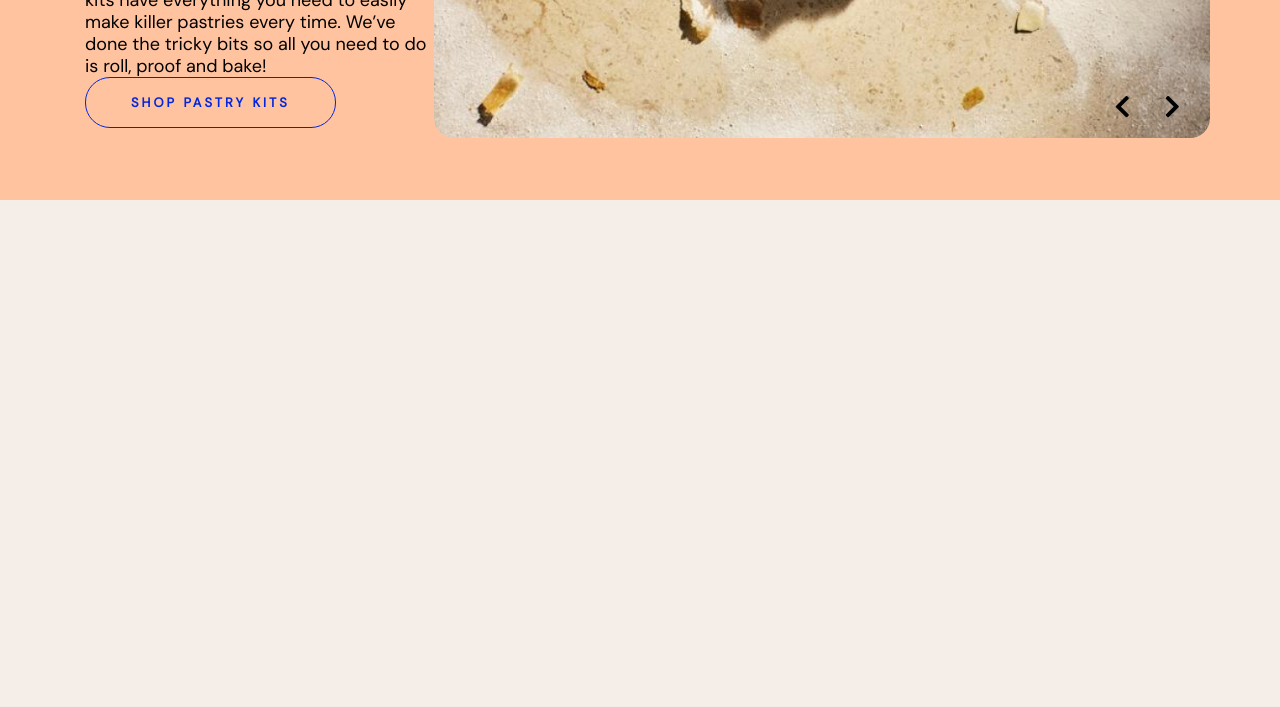
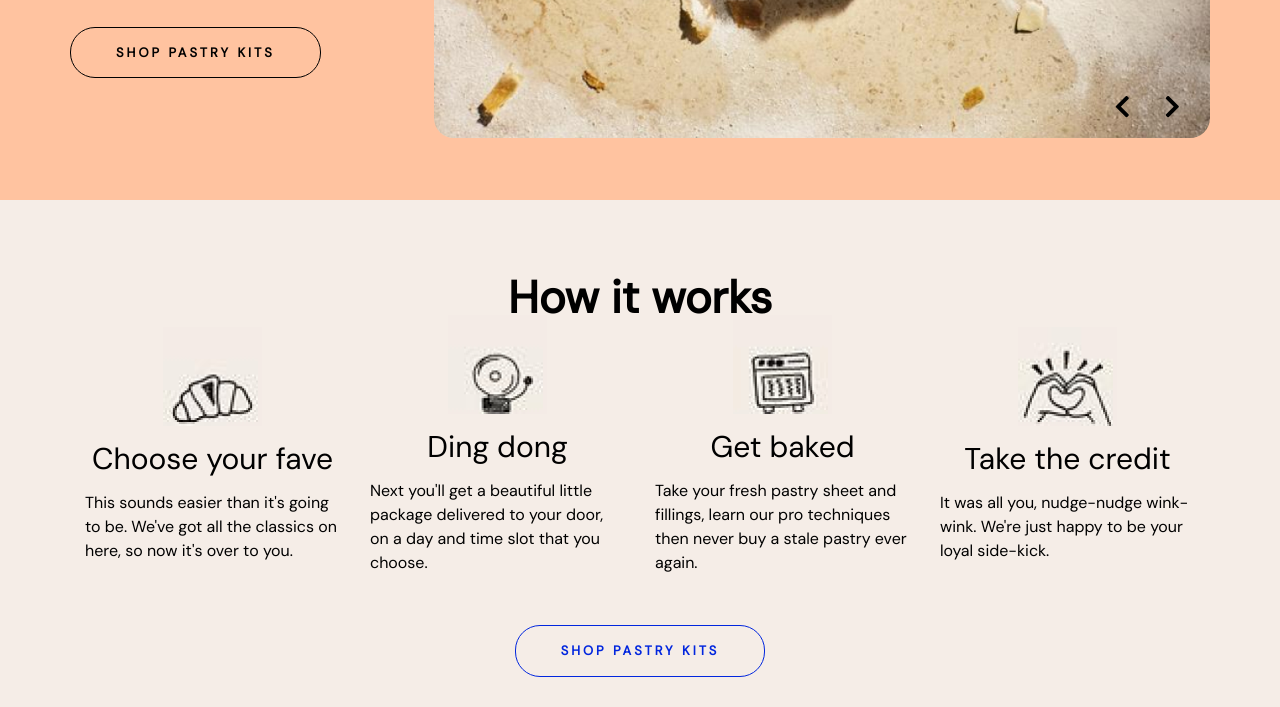
Before and after one commit to Drygz/it-academy, a plain HTML site: page index.html in a window 1280 px wide. Shown: the part 497-1204 px from the top of the page. Before the commit the page ends 800 px from the top, so only its background shows below. Drawn offline with Linux system fonts and the light colour scheme.

Commit message:
add: howItWorks section

```diff
--- a/css/components/button.css
+++ b/css/components/button.css
@@ -15,13 +15,21 @@
   transition: all .1s ease;
   cursor: pointer;
 }
-.button:focus, .button:hover {
+
+.button:focus,
+.button:hover {
   text-decoration: none;
   color: lighten(var(--accent), 5%);
 }
+
 .button:hover {
   background-color: lighten(var(--accent), 5%)
 }
+
 .button:active {
   background-color: darken(var(--accent), 5%)
 }
+.button-black {
+  border: 1px solid var(--text);
+  color: var(--text);
+}
--- a/css/first-section.css
+++ b/css/first-section.css
@@ -4,6 +4,7 @@
   min-height: 612px;
   display: flex;
   align-items: center;
+  margin-bottom: 50px;
 }
 .first-section__content {
   display: flex;
@@ -12,16 +13,19 @@
 }
 .first-section__info {
   width: 35%;
-  padding-left: 15px;
+  padding-right: 15px;
 }
 .first-section__info .title {
-  font-size: 78px;
-  line-height: 90px;
+  font-size: 60px;
+  line-height: 70px;
 }
 .first-section__info .description {
   margin-top: 15px;
   font-size: 18px;
   line-height: 22px;
+}
+.first-section__info .button {
+  margin-top: 30px;
 }
 .first-section__image {
   width: 75%;
@@ -48,3 +52,35 @@
 .first-section__image-navigate .fa-chevron-left {
   margin-right: 30px;
 }
+
+@media (max-width: 992px) {
+  .first-section__info .title {
+    font-size: 40px;
+    line-height: 55px;
+  }
+}
+@media (max-width: 768px) {
+  .first-section__content {
+    padding-top: 15px;
+    padding-bottom: 15px;
+    flex-direction: column;
+  }
+  .first-section__image {
+    width: 100%;
+    margin-top: 20px;
+  }
+  .first-section__info {
+    display: flex;
+    flex-direction: column;
+    align-items: center;
+    width: 100%;
+  }
+  .first-section__info .title {
+    width: 100%;
+  }
+}
+@media (max-width: 576px) {
+  .first-section {
+    padding: 0 15px;
+  }
+}
--- /dev/null
+++ b/css/howItWorks.css
@@ -0,0 +1,39 @@
+.howItWorks {
+  padding-top: 30px;
+  padding-bottom: 30px;
+  width: 100%;
+}
+.howItWorks__title {
+  width: 100%;
+  display: flex;
+  justify-content: center;
+  font-size: 30px;
+  line-height: 35px;
+}
+.howItWorks__items {
+  display: flex;
+  flex-wrap: wrap;
+  align-items: center;
+  justify-content: space-between;
+}
+.howItWorks__item {
+  flex: 1 1 200px;
+  display: flex;
+  flex-direction: column;
+  align-items: center;
+  margin: 0 15px;
+}
+.howItWorks__item-title {
+  margin-top: 15px;
+  font-size: 30px;
+  line-height: 35px;
+  display: block;
+}
+.howItWorks__item-description {
+  margin-top: 15px;
+}
+.howItWorks__button {
+  margin-top: 50px;
+  display: flex;
+  justify-content: center;
+}
--- a/index.html
+++ b/index.html
@@ -12,6 +12,7 @@
 
   <link rel="stylesheet" href="css/header.css">
   <link rel="stylesheet" href="css/first-section.css">
+  <link rel="stylesheet" href="css/howItWorks.css">
 </head>
 <body>
   <header class="header wrapper">
@@ -42,7 +43,7 @@
         <div class="first-section__info">
           <div class="title">Fresh <br> pastry kits</div>
           <p class="description">Bringing the smells and tastes of your favourite patisserie to your home. Our kits have everything you need to easily make killer pastries every time. We’ve done the tricky bits so all you need to do is roll, proof and bake!</p>
-          <div class="button">Shop pastry kits</div>
+          <div class="button button-black">Shop pastry kits</div>
         </div>
         <div class="first-section__image">
           <img src="images/fisrt-section.jpg" alt="tarla-section"/>
@@ -53,6 +54,60 @@
         </div>
       </div>
     </section>
+
+    <!-- How it works -->
+    <section class="howItWorks">
+      <div class="howItWorks__title"><h2>How it works</h2></div>
+      <div class="howItWorks__items wrapper">
+        <div class="howItWorks__item">
+          <div class="howItWorks__item-img">
+            <img src="images/howItWorks/1.png" alt="Choose your fave">
+          </div>
+          <span class="howItWorks__item-title">
+            Choose your fave
+          </span>
+          <p class="howItWorks__item-description">
+            This sounds easier than it's going to be. We've got all the classics on here, so now it's over to you.
+          </p>
+        </div>
+        <div class="howItWorks__item">
+          <div class="howItWorks__item-img">
+            <img src="images/howItWorks/2.png" alt="Ding dong">
+          </div>
+          <span class="howItWorks__item-title">
+            Ding dong
+          </span>
+          <p class="howItWorks__item-description">
+            Next you'll get a beautiful little package delivered to your door, on a day and time slot that you choose.
+          </p>
+        </div>
+        <div class="howItWorks__item">
+          <div class="howItWorks__item-img">
+            <img src="images/howItWorks/3.png" alt="Ding dong">
+          </div>
+          <span class="howItWorks__item-title">
+            Get baked
+          </span>
+          <p class="howItWorks__item-description">
+            Take your fresh pastry sheet and fillings, learn our pro techniques then never buy a stale pastry ever again.
+          </p>
+        </div>
+        <div class="howItWorks__item">
+          <div class="howItWorks__item-img">
+            <img src="images/howItWorks/4.png" alt="Take the credit">
+          </div>
+          <span class="howItWorks__item-title">
+            Take the credit
+          </span>
+          <p class="howItWorks__item-description">
+            It was all you, nudge-nudge wink-wink. We're just happy to be your loyal side-kick.
+          </p>
+        </div>
+      </div>
+      <div class="howItWorks__button">
+        <div class="button">Shop pastry kits</div>
+      </div>
+    </section>
   </main>
 </body>
 </html>
```
Also changed, not shown: images/howItWorks/1.png (added), images/howItWorks/2.png (added), images/howItWorks/3.png (added), images/howItWorks/4.png (added). Lines whose indentation alone changed are shown as unchanged.
